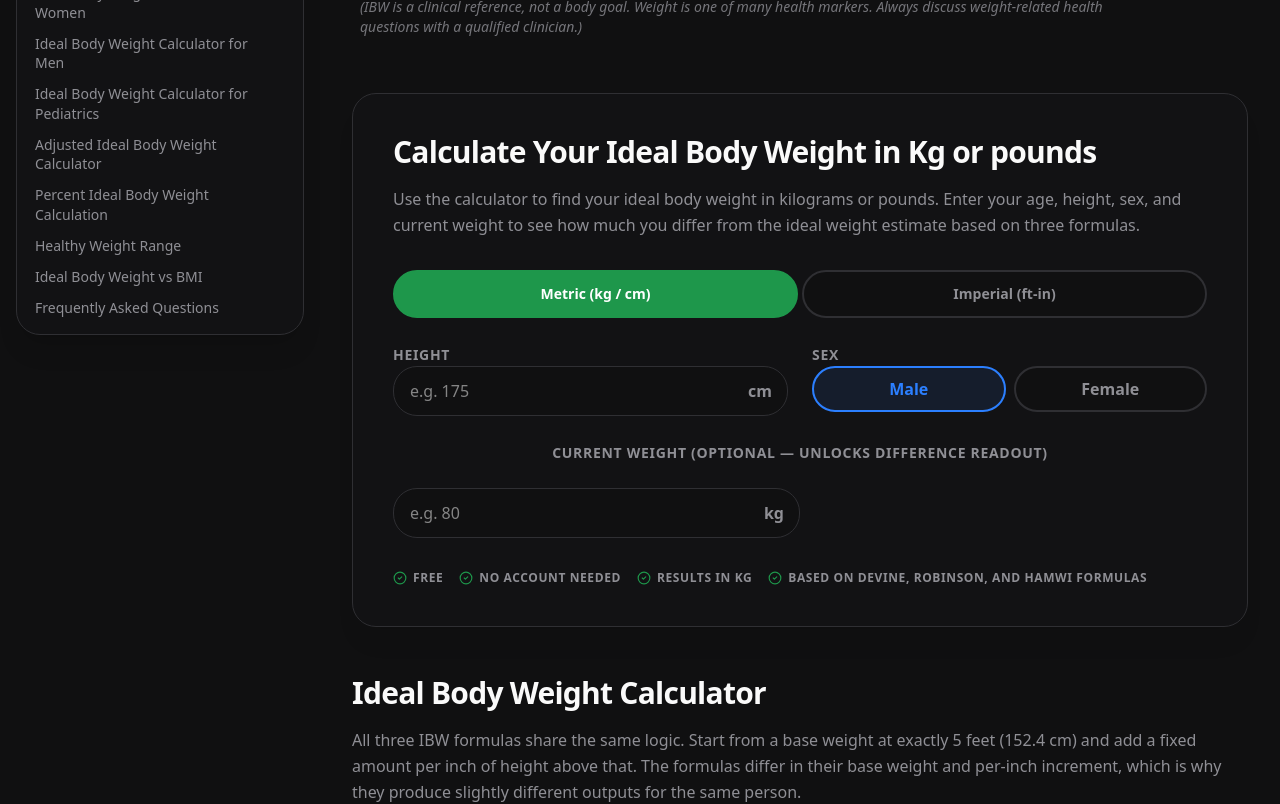
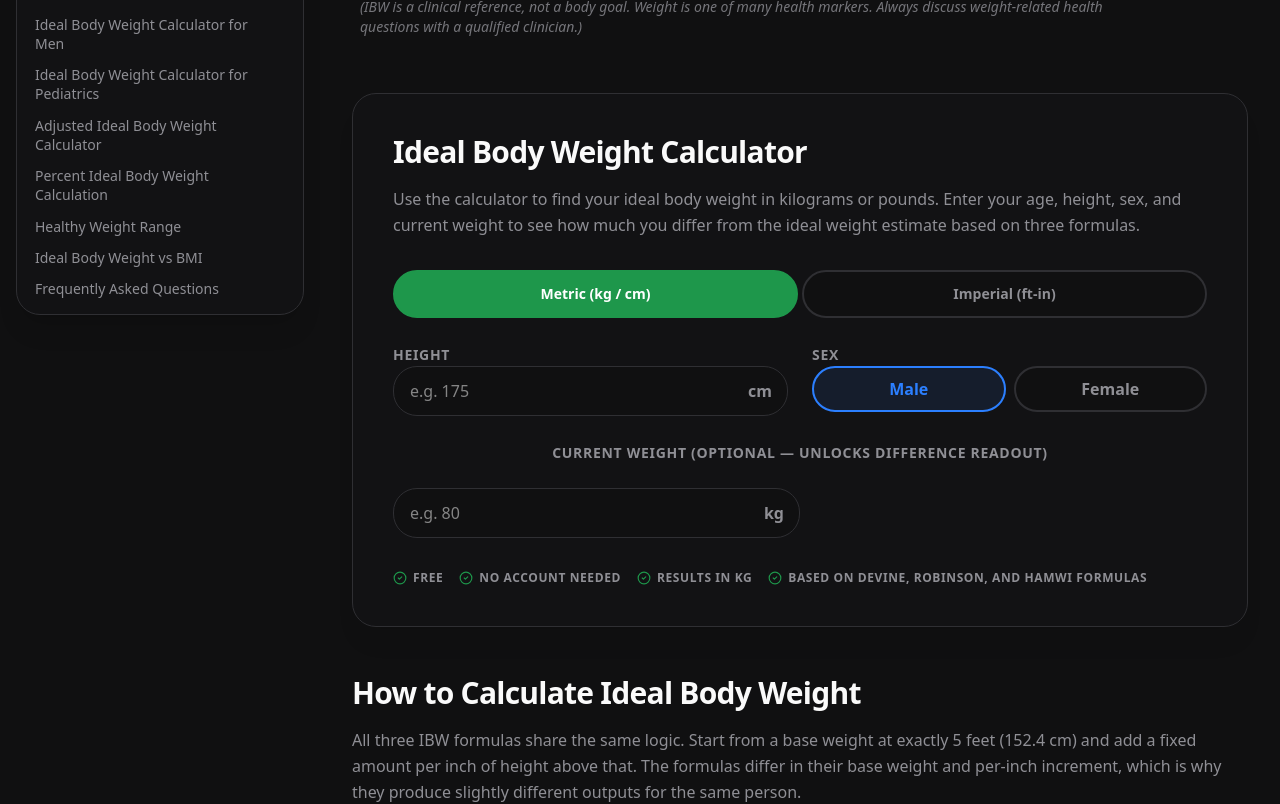
Before and after one commit to heighttool19-cmyk/heightcomparison, a Next.js app: page /ideal-body-weight-calculator in a window 1280 px wide. Shown: the part 440-1244 px from the top of the page. Built offline with nearby package versions, Linux system fonts and the light colour scheme.

Commit message:
h1 and h2 change for ideal weight page

```diff
--- a/src/app/ideal-body-weight-calculator/page.tsx
+++ b/src/app/ideal-body-weight-calculator/page.tsx
@@ -24,8 +24,7 @@ export default function IdealBodyWeightPage() {
                     {/* Intro */}
                     <div className="space-y-6 text-left sm:text-left p-2">
                         <h1 id="ideal-body-weight-calculator" className="text-3xl md:text-5xl font-black text-foreground leading-[1.1] tracking-tight scroll-mt-24 text-left">
-                            Enter your height (feet/inches) and weight (pounds) to calculate your Ideal Body Weight.
-                        </h1>
+                            Enter your height (feet/inches) and weight (pounds) to calculate your Ideal Body Weight.                        </h1>
                         <p className="text-muted leading-relaxed text-lg max-w-3xl text-left">
                             <span className='text-accent font-semibold hover:underline'>Ideal Body Weight (IBW)</span> is an estimate of the weight range associated with good health for a given height and sex. This ideal body weight calculator applies three established clinical formulas: the <span className='text-accent font-semibold hover:underline'>Devine</span>, <span className='text-accent font-semibold hover:underline'>Robinson</span>, and <span className='text-accent font-semibold hover:underline'>Hamwi</span> methods to produce a range rather than a single number. The tool works for men, women, and pediatric patients. Enter your height and sex to calculate ideal body weight instantly.
                         </p>
@@ -38,7 +37,7 @@ export default function IdealBodyWeightPage() {
                     <DynamicIdealWeightIsland />
 
                     <section id="how-to-calculate-ideal-body-weight" className="space-y-4 scroll-mt-24">
-                        <h2 className="text-2xl md:text-3xl font-black tracking-tight text-foreground">Ideal Body Weight Calculator</h2>
+                        <h2 className="text-2xl md:text-3xl font-black tracking-tight text-foreground">How to Calculate Ideal Body Weight</h2>
                         <p className="text-muted leading-relaxed">
                             All three IBW formulas share the same logic. Start from a base weight at exactly 5 feet (152.4 cm) and add a fixed amount per inch of height above that. The formulas differ in their base weight and per-inch increment, which is why they produce slightly different outputs for the same person.
                         </p>
--- a/src/components/ideal-body-weight-calculator/IdealWeightInteractive.tsx
+++ b/src/components/ideal-body-weight-calculator/IdealWeightInteractive.tsx
@@ -86,7 +86,7 @@ export default function IdealWeightInteractive() {
 
     return (
         <section id="calculate-your-ideal-body-weight-in-kg-or-pounds" className="scroll-mt-24 bg-surface border border-border p-6 md:p-10 rounded-3xl shadow-xl shadow-black/5 hover:border-accent/30 transition-colors">
-            <h2 className="text-2xl md:text-3xl font-black tracking-tight mb-4 text-foreground">Calculate Your Ideal Body Weight in Kg or pounds</h2>
+            <h2 className="text-2xl md:text-3xl font-black tracking-tight mb-4 text-foreground">Ideal Body Weight Calculator</h2>
             <p className="text-muted leading-relaxed mb-8">
                 Use the calculator to find your ideal body weight in kilograms or pounds. Enter your age, height, sex, and current weight to see how much you differ from the ideal weight estimate based on three formulas.
             </p>
--- a/src/constants/idealWeight.ts
+++ b/src/constants/idealWeight.ts
@@ -31,7 +31,7 @@ export const IBW_FAQ = [
 
 export const IBW_TOC = [
     { id: 'ideal-body-weight-calculator', label: 'Ideal Body Weight Calculator' },
-    { id: 'calculate-your-ideal-body-weight-in-kg-or-pounds', label: 'Calculate Your Ideal Body Weight in Kg or pounds' },
+    { id: 'calculate-your-ideal-body-weight-in-kg-or-pounds', label: 'Ideal Body Weight Calculator' },
     { id: 'how-to-calculate-ideal-body-weight', label: 'How to Calculate Ideal Body Weight' },
     {
         id: 'ideal-body-weight-calculation-formulas',
```
